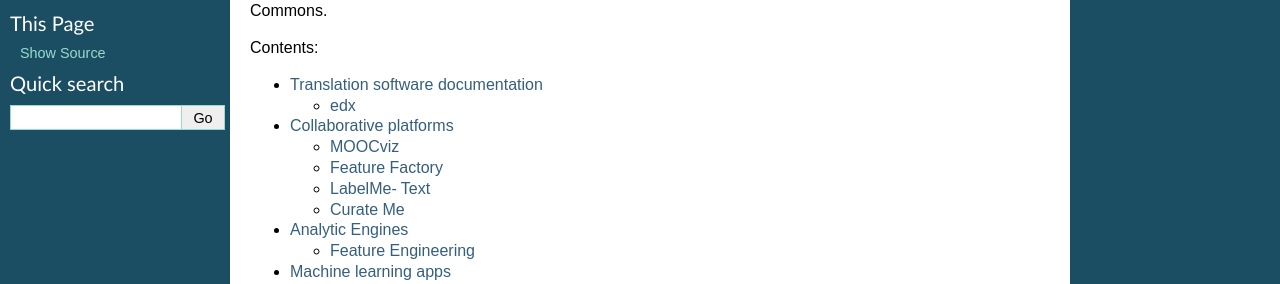
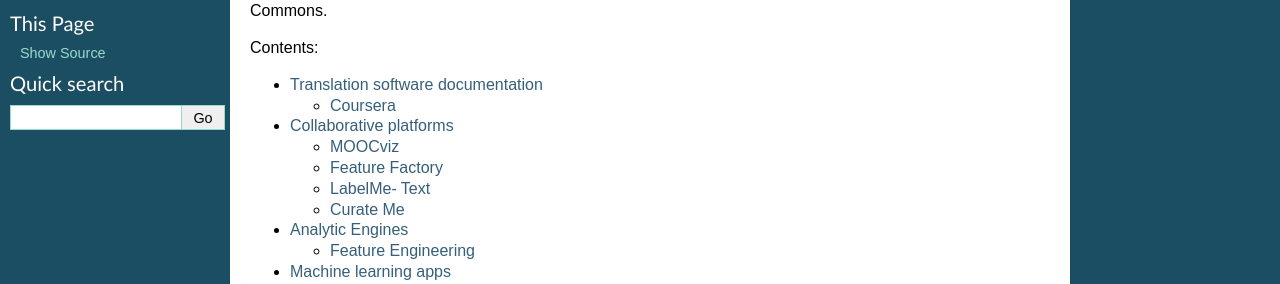
Before and after one commit to MOOCdb/MOOCdbDocs, a Sphinx documentation site: the page built from docs/index.rst, in a window 1280 px wide. Shown: the part 174-458 px from the top of the page. Built offline with Sphinx 7.4.7, drawn with Linux system fonts in a browser that asks for light colours.

Commit message:
Update Translation software.rst

```diff
--- a/docs/Translation software.rst
+++ b/docs/Translation software.rst
@@ -11,8 +11,8 @@ The purpose of this user guide is to make the users understand of the following
 
 Currently translation software is available for the following three platforms - **edX, OpenedX and**.
 
- :doc:`Coursera`
---------------------
+:doc:`Coursera`
+================
 
 edx
 ~~~~
```
